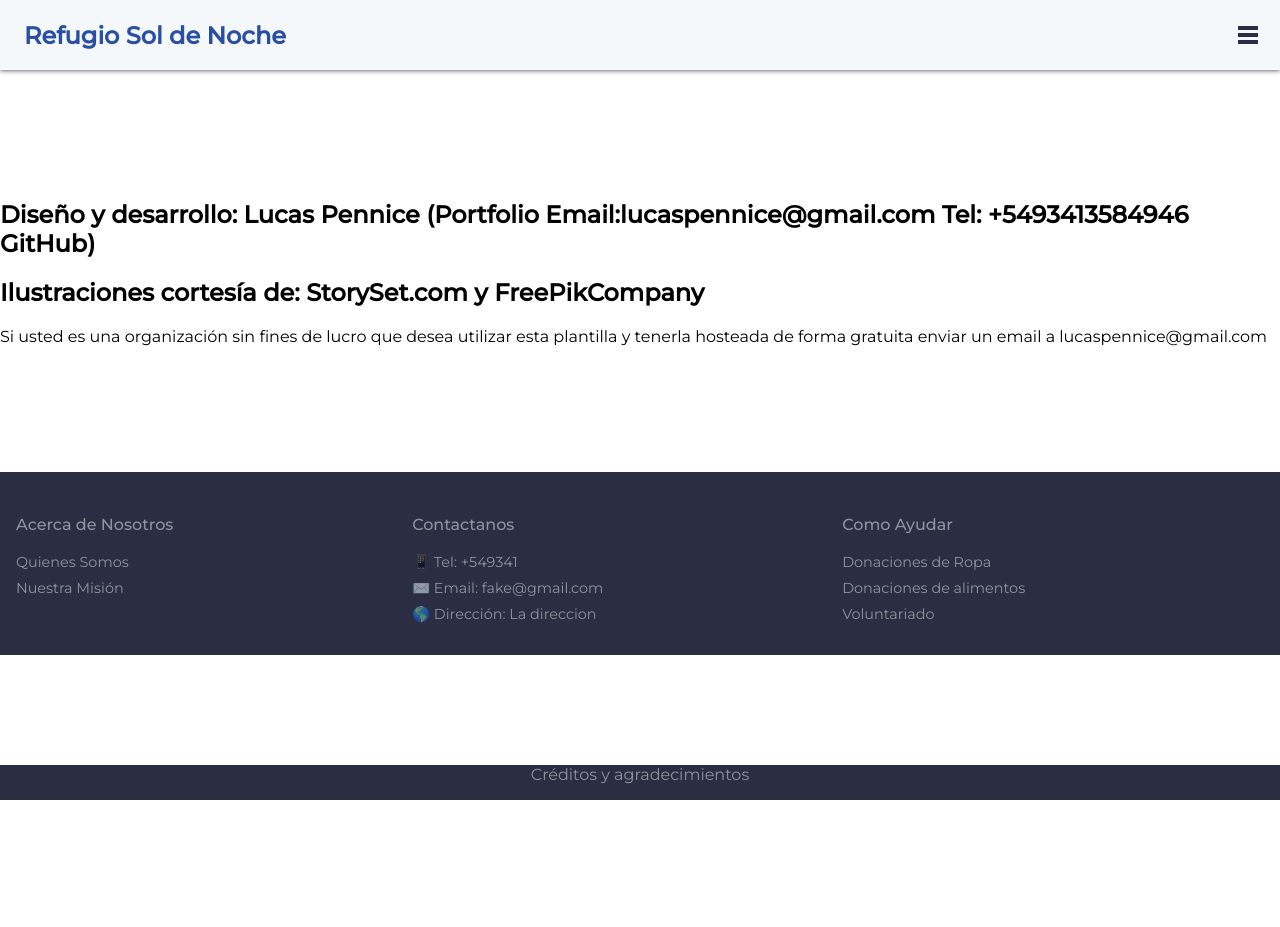
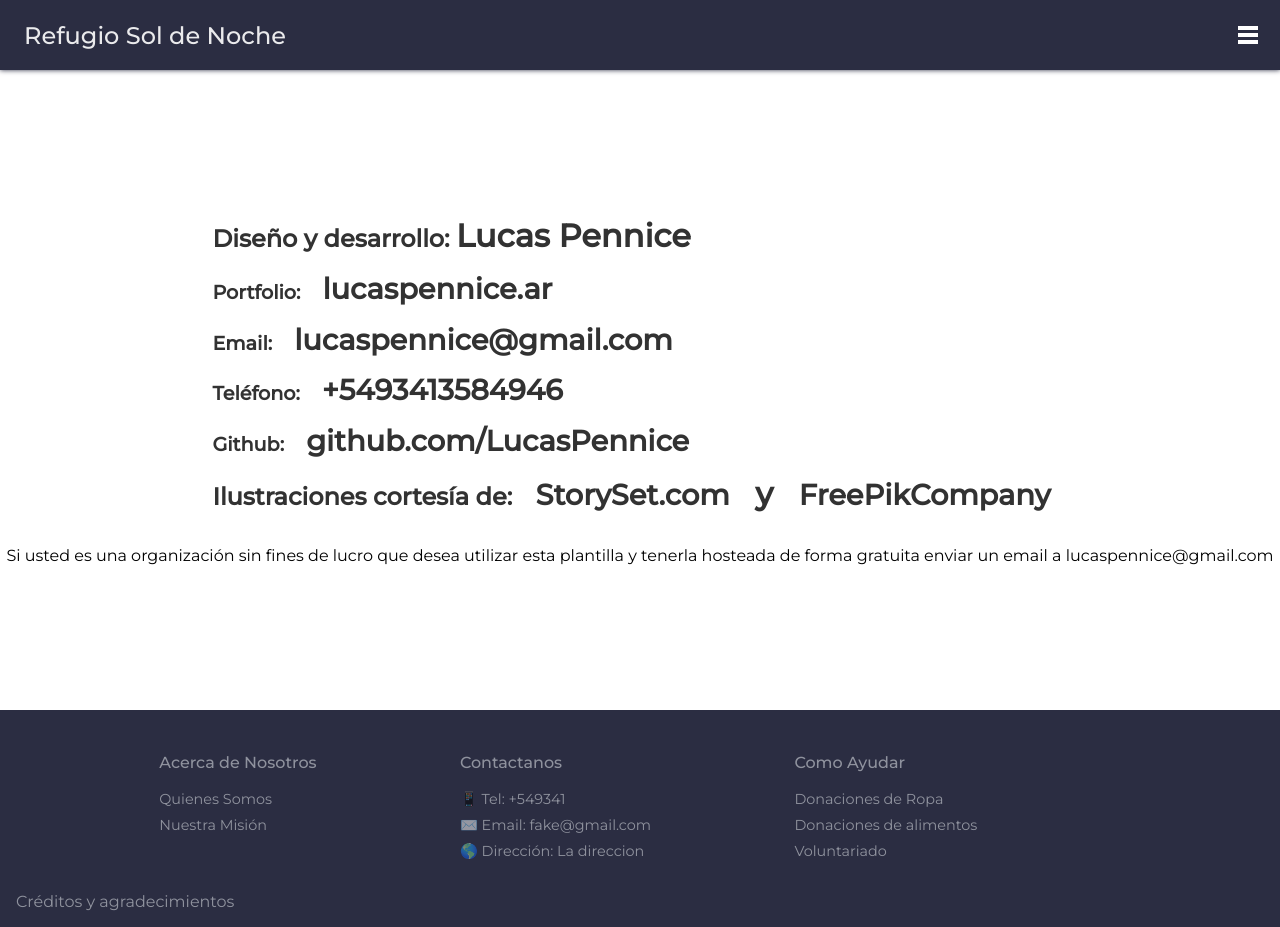
Before and after one commit to LucasPennice/NPO_Template, a Next.js app: page /creditos in a window 1280 px wide. Before the commit the page ends 800 px from the top, so only its background shows below. Built offline with nearby package versions, Linux system fonts and the light colour scheme.

Commit message:
fixed style on credits page

```diff
--- a/pages/creditos.js
+++ b/pages/creditos.js
@@ -1,15 +1,68 @@
 const creditos = () => {
 	return (
-		<div>
-			<h2>
-				Diseño y desarrollo: Lucas Pennice (<a href="">Portfolio</a>{' '}
-				Email:lucaspennice@gmail.com Tel: +5493413584946 <a href="">GitHub</a>)
-			</h2>
-			<h2>
-				Ilustraciones cortesía de:{' '}
-				<a href="https://storyset.com/">StorySet.com</a> y{' '}
-				<a href="https://www.freepikcompany.com/">FreePikCompany</a>
-			</h2>
+		<div className="creditos_container">
+			<div>
+				<h1>
+					Diseño y desarrollo: <span>Lucas Pennice</span>
+				</h1>
+				<h2>
+					Portfolio:{' '}
+					<a
+						href="https://www.lucaspennice.ar/"
+						target="_blank"
+						rel="noreferral"
+					>
+						lucaspennice.ar
+					</a>
+				</h2>
+				<h2>
+					Email:{' '}
+					<a
+						href="mailto:lucaspennice@gmail.com"
+						target="_blank"
+						rel="noreferral"
+					>
+						lucaspennice@gmail.com
+					</a>
+				</h2>
+				<h2>
+					Teléfono:{' '}
+					<a
+						href="https://wa.me/+5493413584946"
+						target="_blank"
+						rel="noreferral"
+					>
+						+5493413584946
+					</a>
+				</h2>
+				<h2>
+					Github:{' '}
+					<a
+						href="https://github.com/LucasPennice"
+						target="_blank"
+						rel="noreferral"
+					>
+						github.com/LucasPennice
+					</a>
+				</h2>
+				<h1>
+					Ilustraciones cortesía de:{' '}
+					<span>
+						<a href="https://storyset.com/" target="_blank" rel="noreferral">
+							StorySet.com
+						</a>{' '}
+						y{' '}
+						<a
+							href="https://www.freepikcompany.com/"
+							target="_blank"
+							rel="noreferral"
+						>
+							FreePikCompany
+						</a>
+					</span>
+				</h1>{' '}
+			</div>
+
 			<p>
 				Si usted es una organización sin fines de lucro que desea utilizar esta
 				plantilla y tenerla hosteada de forma gratuita enviar un email a
--- a/styles/ByDonatingYouAre.module.scss
+++ b/styles/ByDonatingYouAre.module.scss
@@ -6,6 +6,8 @@
 	margin: 5rem 0rem;
 	padding: 2rem 0rem;
 	text-align: center;
+	opacity: 0;
+	animation: appearOpacity 0.2s forwards 0.2s;
 
 	h1 {
 		@include h1-font-size();
--- a/styles/Footer.module.scss
+++ b/styles/Footer.module.scss
@@ -6,10 +6,11 @@
 	min-height: $footerHeight;
 	padding: 2rem 1rem;
 	@include space-apart-horizontal();
+	justify-content: space-evenly;
 	align-items: flex-start;
 	color: transparentize($color: $clear, $amount: 0.5);
 	background-color: $dark;
-
+	animation: appearOpacity 0.2s forwards;
 	.footerSection_container {
 		display: flex;
 		flex-direction: column;
@@ -35,7 +36,8 @@
 .creditos_anchor {
 	width: 100%;
 	background-color: $dark;
-	text-align: center;
+	text-align: left;
+	padding-left: 1rem;
 	color: transparentize($color: $clear, $amount: 0.5);
 	cursor: pointer;
 	transition: 0.15s;
--- a/styles/MainPage.module.scss
+++ b/styles/MainPage.module.scss
@@ -6,6 +6,8 @@
 	width: 100vw;
 	border-radius: 10px;
 	position: relative;
+	opacity: 0;
+	animation: appearOpacity 0.2s forwards 0.1s;
 }
 
 .aboutUs_container {
--- a/styles/NavBar.module.scss
+++ b/styles/NavBar.module.scss
@@ -8,7 +8,8 @@
 	@include space-apart-horizontal();
 	box-shadow: 0 0 5px $dark;
 	color: $dark;
-	background-color: $clear;
+	background-color: $dark;
+	animation: appearOpacity 0.2s forwards;
 }
 
 .navBarIcons {
@@ -34,17 +35,19 @@
 .openMenuBtn:active,
 .closeMenuBtn:active {
 	border: none;
+	background-color: $dark;
 }
 .openMenuBtn:hover,
 .closeMenuBtn:hover {
 	cursor: pointer;
 	span {
+		cursor: pointer;
 		background-color: $accent;
 	}
 }
 
 .openMenuBtn {
-	background-color: $clear;
+	background-color: $dark;
 	span {
 		@include menuSpanStyle();
 	}
--- a/styles/WhereToFindUs.module.scss
+++ b/styles/WhereToFindUs.module.scss
@@ -3,6 +3,8 @@
 
 .weAreLocated_container {
 	padding: 2rem 0rem;
+	opacity: 0;
+	animation: appearOpacity 0.2s forwards 0.3s;
 
 	.weAreLocated_title {
 		@include h1-font-size();
--- a/styles/_mixins.scss
+++ b/styles/_mixins.scss
@@ -23,7 +23,7 @@
 	margin: 0.2rem 0rem;
 	width: 20px;
 	height: 4px;
-	background-color: $dark;
+	background-color: white;
 	transition: 0.2s;
 }
 
--- a/styles/globals.scss
+++ b/styles/globals.scss
@@ -48,8 +48,9 @@
 .logo {
 	cursor: pointer;
 	font-size: 1.5rem;
-	color: $accent;
-	font-weight: bold;
+	color: white;
+	font-weight: 500;
+	opacity: 0.9;
 	padding: 0.2rem 0.5rem;
 }
 
@@ -62,3 +63,53 @@
 	@include center();
 	flex-direction: column;
 }
+
+.creditos_container {
+	@include center();
+	flex-direction: column;
+	width: 100vw;
+	height: 80vh;
+
+	h1 {
+		opacity: 0.8;
+		font-size: 1.5rem;
+		span {
+			opacity: 1;
+			font-size: 2rem;
+			a {
+				opacity: 1;
+				font-size: 1.8rem;
+				padding: 0rem 1rem;
+				border-radius: 10px;
+				border: 1px solid transparent;
+				cursor: pointer;
+				transition: 0.15s;
+
+				&:hover {
+					border: 1px solid black;
+					background-color: black;
+					color: white;
+				}
+			}
+		}
+	}
+	h2 {
+		opacity: 0.8;
+		font-size: 1.2rem;
+		a {
+			opacity: 1;
+			font-size: 1.8rem;
+			padding: 0rem 1rem;
+			border-radius: 10px;
+			border: 1px solid transparent;
+			cursor: pointer;
+			transition: 0.15s;
+
+			&:hover {
+				border: 1px solid black;
+				background-color: black;
+				color: white;
+			}
+		}
+	}
+}
--- a/text/menuJson.json
+++ b/text/menuJson.json
@@ -56,7 +56,7 @@
 	},
 	{
 		"title": "Donar",
-		"titleLink": "",
+		"titleLink": "/",
 		"isDonationAnchor": true
 	}
 ]
```
